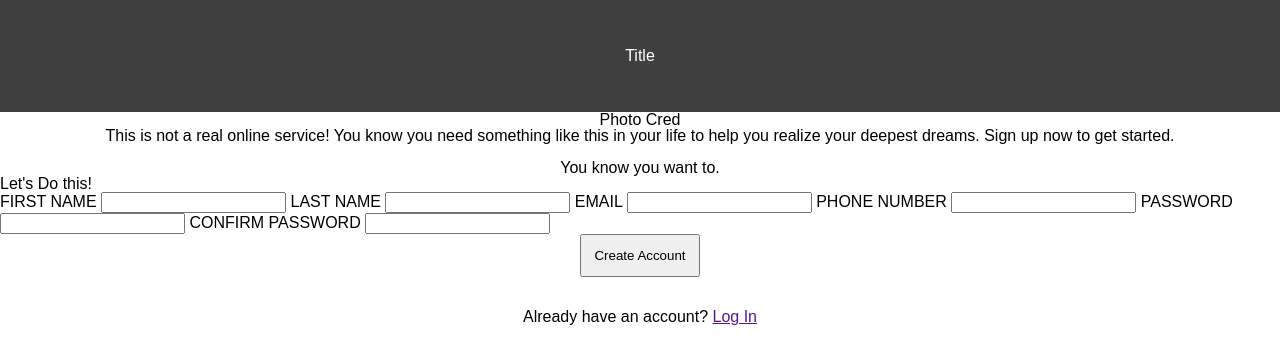
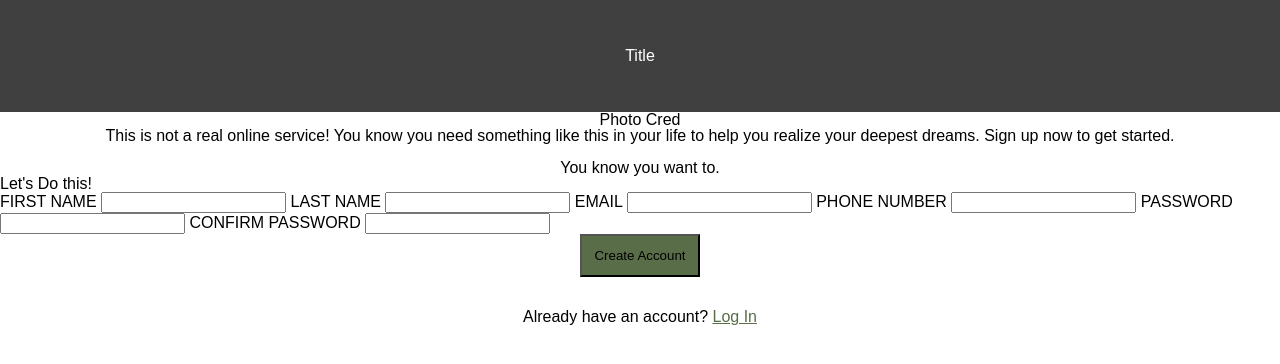
Before and after one commit to Pragmatical-Programmer/signup-form, a plain HTML site: page index.html in a window 1280 px wide. Shown: the top 364 px of the page. Drawn offline with Linux system fonts and the light colour scheme.

Commit message:
Add color to button and login link

```diff
--- a/index.html
+++ b/index.html
@@ -41,7 +41,7 @@
         </div>
         <div id="bottom">
             <button form="createAccountForm" type="submit">Create Account</button>
-            <p>Already have an account? <a href="">Log In</a></p>
+            <p>Already have an account? <a id="login-link" href="">Log In</a></p>
         </div>
     </main>
 </body>
--- a/styles/components/main.css
+++ b/styles/components/main.css
@@ -14,4 +14,9 @@
 
 button {
     padding: 0.75rem;
+    background-color: #596D48;
 }
+
+#login-link {
+    color: #596D48;
+}
```
